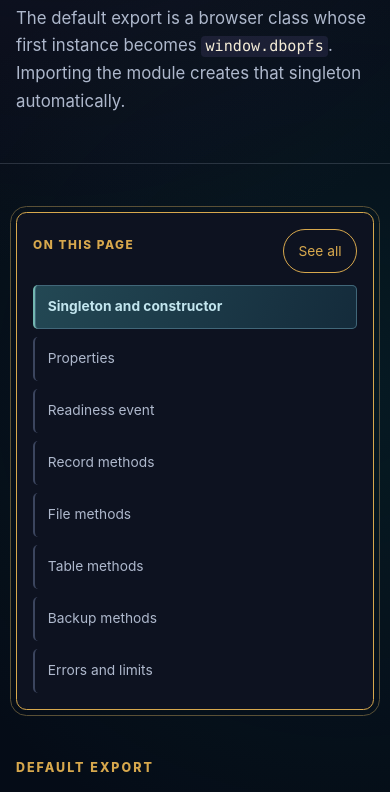
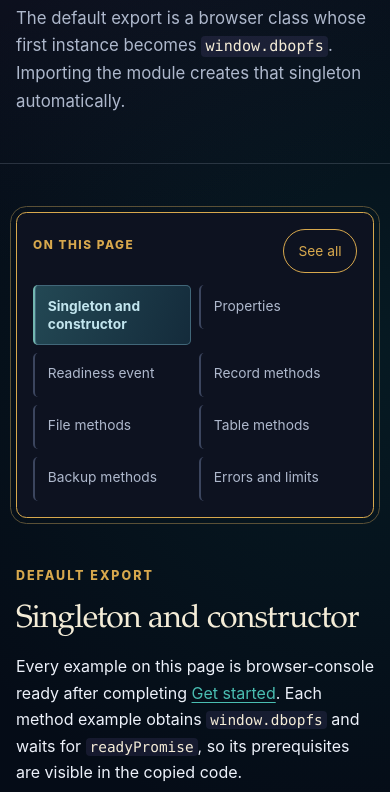
Before and after one commit to TheWizardNexus/DBOPFS, a website: page docs/api.html in a window 390 px wide. Shown: the part 275-1067 px from the top of the page. Drawn offline with Linux system fonts and the light colour scheme.

Commit message:
Arrange topic selectors across full-width columns

```diff
--- a/docs/assets/site.css
+++ b/docs/assets/site.css
@@ -801,7 +801,7 @@ pre code{
     align-items:start;
     display:grid;
     gap:var(--space-7);
-    grid-template-columns:minmax(13rem,17rem) minmax(0,1fr);
+    grid-template-columns:minmax(0,1fr);
     padding-block:var(--space-7) var(--space-8);
 }
 
@@ -812,8 +812,7 @@ pre code{
     outline-offset:5px;
     border-radius:var(--radius-medium);
     padding:var(--space-4);
-    position:sticky;
-    top:6rem;
+    position:static;
 }
 
 .toc-toolbar{
@@ -851,6 +850,7 @@ pre code{
 
 .toc ul{
     display:grid;
+    grid-template-columns:repeat(5,minmax(0,1fr));
     gap:var(--space-2);
     list-style:none;
     margin:0;
@@ -1404,7 +1404,7 @@ td:first-child{
     }
 
     .toc ul{
-        grid-template-columns:repeat(2,minmax(0,1fr));
+        grid-template-columns:repeat(4,minmax(0,1fr));
     }
 }
 
@@ -1485,6 +1485,9 @@ td:first-child{
 }
 
 @media(max-width:48rem){
+    .toc ul{
+        grid-template-columns:repeat(3,minmax(0,1fr));
+    }
     .hero-grid{
         grid-template-columns:1fr;
         gap:var(--space-5);
@@ -1517,7 +1520,7 @@ td:first-child{
     }
 
     .toc ul{
-        grid-template-columns:1fr;
+        grid-template-columns:repeat(2,minmax(0,1fr));
     }
 
     .api-entry dl{
```
